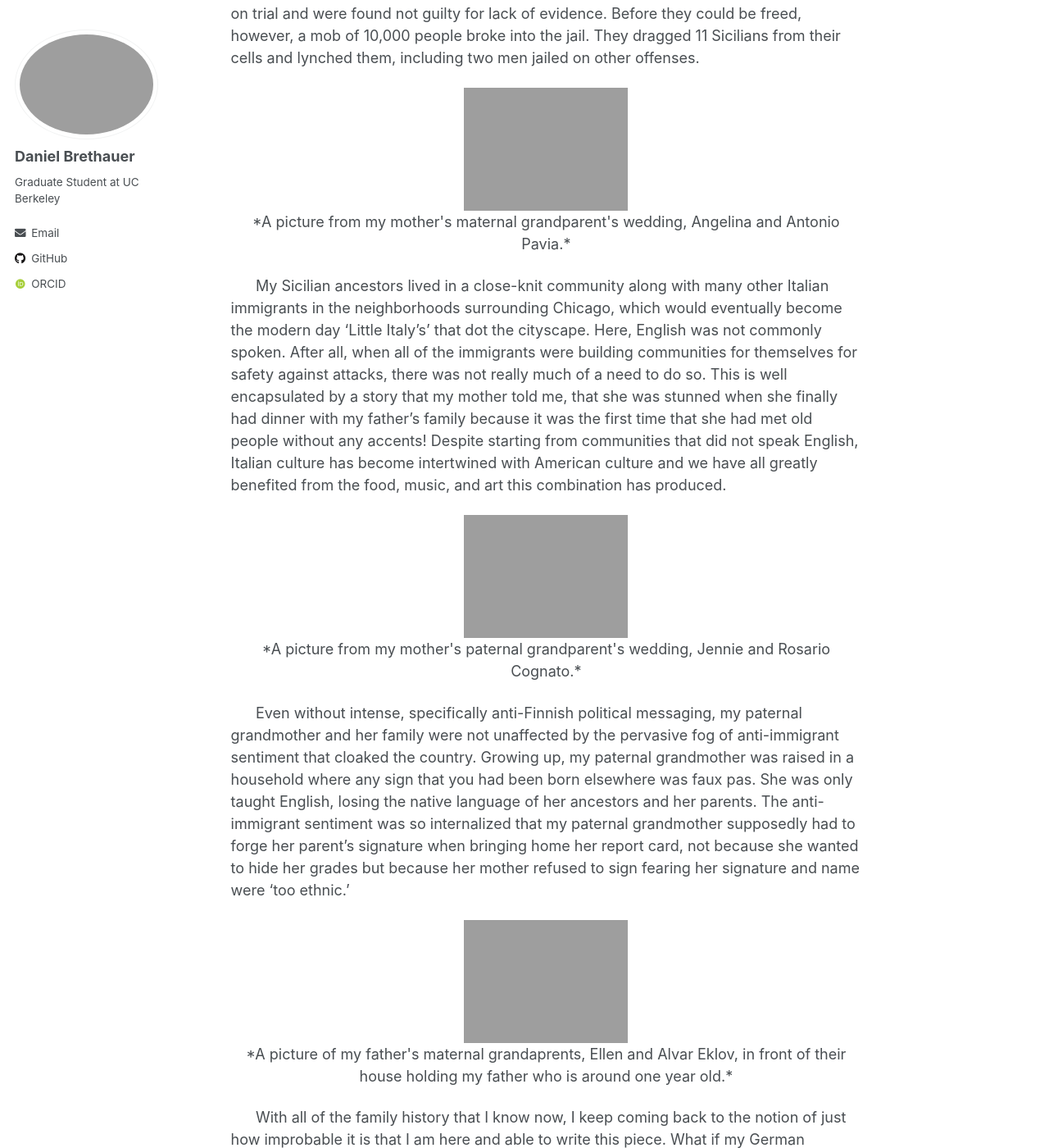
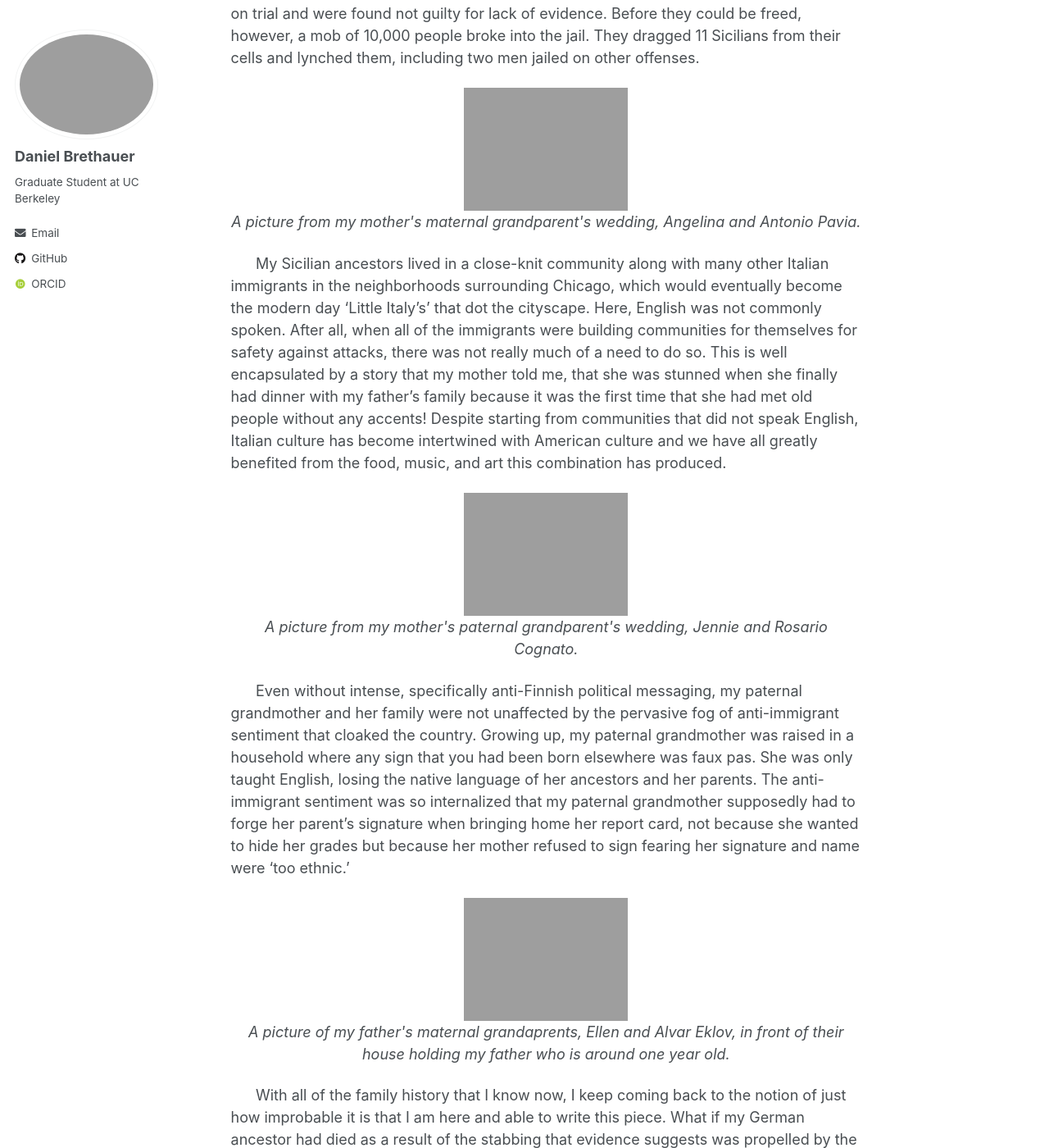
Before and after one commit to dbrethauer/dbrethauer.github.io, a Jekyll site: the page built from _pages/familyhistory.md, in a window 1280 px wide and 1400 px high, scrolled down 3480 px. Shown: the whole window at 82% size. Built offline with Jekyll 4.4.1, drawn with Linux system fonts in a browser that asks for light colours; some web fonts are replaced.

```diff
--- a/_pages/familyhistory.md
+++ b/_pages/familyhistory.md
@@ -22,19 +22,19 @@ title: "Family History"
 
 <p align="center">
 <img src="../images/research/AngelinaPanicolaPavia+AntonioPavia.jpeg" alt="A picture from my mother's maternal grandparent's wedding, Angelina and Antonio Pavia" width="200"/><br>
-*A picture from my mother's maternal grandparent's wedding, Angelina and Antonio Pavia.*
+<i>A picture from my mother's maternal grandparent's wedding, Angelina and Antonio Pavia.</i>
 </p>
 
 &nbsp;&nbsp;&nbsp;&nbsp;&nbsp;&nbsp;My Sicilian ancestors lived in a close-knit community along with many other Italian immigrants in the neighborhoods surrounding Chicago, which would eventually become the modern day ‘Little Italy’s’ that dot the cityscape. Here, English was not commonly spoken. After all, when all of the immigrants were building communities for themselves for safety against attacks, there was not really much of a need to do so. This is well encapsulated by a story that my mother told me, that she was stunned when she finally had dinner with my father’s family because it was the first time that she had met old people without any accents! Despite starting from communities that did not speak English, Italian culture has become intertwined with American culture and we have all greatly benefited from the food, music, and art this combination has produced.
 <p align="center">
 <img src="../images/research/JennieGiacaloneCognato+RosarioCognato.jpeg" alt="A picture from my mother's paternal grandparent's wedding, Jennie and Rosario Cognato" width="200"/><br>
-*A picture from my mother's paternal grandparent's wedding, Jennie and Rosario Cognato.*
+<i>A picture from my mother's paternal grandparent's wedding, Jennie and Rosario Cognato.</i>
 </p>
 
 &nbsp;&nbsp;&nbsp;&nbsp;&nbsp;&nbsp;Even without intense, specifically anti-Finnish political messaging, my paternal grandmother and her family were not unaffected by the pervasive fog of anti-immigrant sentiment that cloaked the country. Growing up, my paternal grandmother was raised in a household where any sign that you had been born elsewhere was faux pas. She was only taught English, losing the native language of her ancestors and her parents. The anti-immigrant sentiment was so internalized that my paternal grandmother supposedly had to forge her parent’s signature when bringing home her report card, not because she wanted to hide her grades but because her mother refused to sign fearing her signature and name were ‘too ethnic.’
 <p align="center">
 <img src="../images/research/Alvar+Ellen_Eklov.jpg" alt="A picture of my father's maternal grandaprents, Ellen and Alvar Eklov, in front of their house holding my father who is around one year old" width="200"/><br>
-*A picture of my father's maternal grandaprents, Ellen and Alvar Eklov, in front of their house holding my father who is around one year old.*
+<i>A picture of my father's maternal grandaprents, Ellen and Alvar Eklov, in front of their house holding my father who is around one year old.</i>
 </p>
 
 
```
